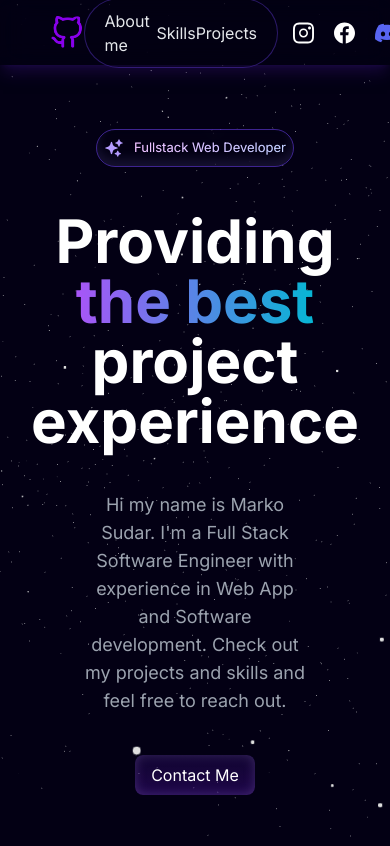
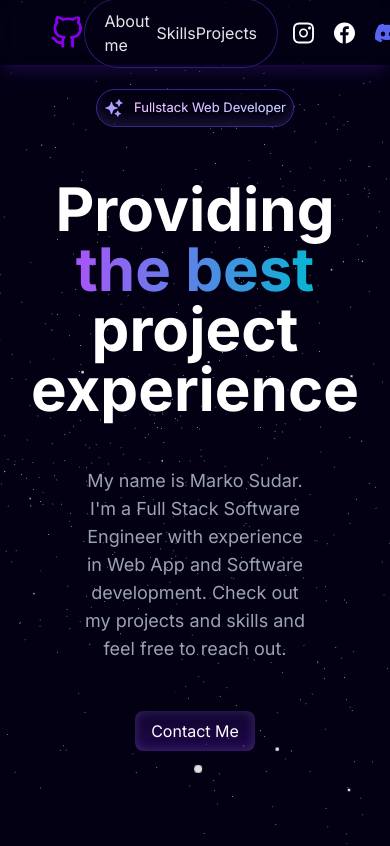
Before and after one commit to sukibk/portfolio-site, a Next.js app: page / in a window 390 px wide. Shown: the top 846 px of the page. Built offline with nearby package versions, Linux system fonts and the light colour scheme; a web font is replaced by a local one.

Commit message:
v alpha 0.1-mobile

```diff
--- a/app/components/main/Hero.tsx
+++ b/app/components/main/Hero.tsx
@@ -3,7 +3,7 @@ import HeroContent from "../sub/HeroContent";
 
 const Hero = () => {
   return (
-    <div className="relative flex flex-col h-[100vh] w-full md:h-full">
+    <div className="relative flex flex-col h-[90vh] w-full md:h-full">
       <video
         autoPlay
         muted
--- a/app/components/sub/HeroContent.tsx
+++ b/app/components/sub/HeroContent.tsx
@@ -17,7 +17,7 @@ const HeroContent = () => {
       animate="visible"
       className="flex flex-col items-center justify-center px-20 mt-20 w-full h-full z-[21] md:flex-row"
     >
-      <div className="h-full w-full flex flex-col gap-5 justify-center items-center m-auto text-center md:text-start md:items-start">
+      <div className="h-full w-full flex flex-col gap-7 justify-center items-center m-auto text-center md:text-start md:items-start">
         <motion.div
           variants={slideInFromTop}
           className="Welcome-box py-[8px] px-[7px] border border-[#7042f88b] opacity-[0.9]"
@@ -43,9 +43,9 @@ const HeroContent = () => {
           variants={slideInFromLeft(0.8)}
           className="text-lg text-gray-400 my-5 max-w-[600px]"
         >
-          Hi my name is Marko Sudar. I&apos;m a Full Stack Software Engineer
-          with experience in Web App and Software development. Check out my
-          projects and skills and feel free to reach out.
+          My name is Marko Sudar. I&apos;m a Full Stack Software Engineer with
+          experience in Web App and Software development. Check out my projects
+          and skills and feel free to reach out.
         </motion.p>
         <motion.a
           variants={slideInFromLeft(1)}
```
